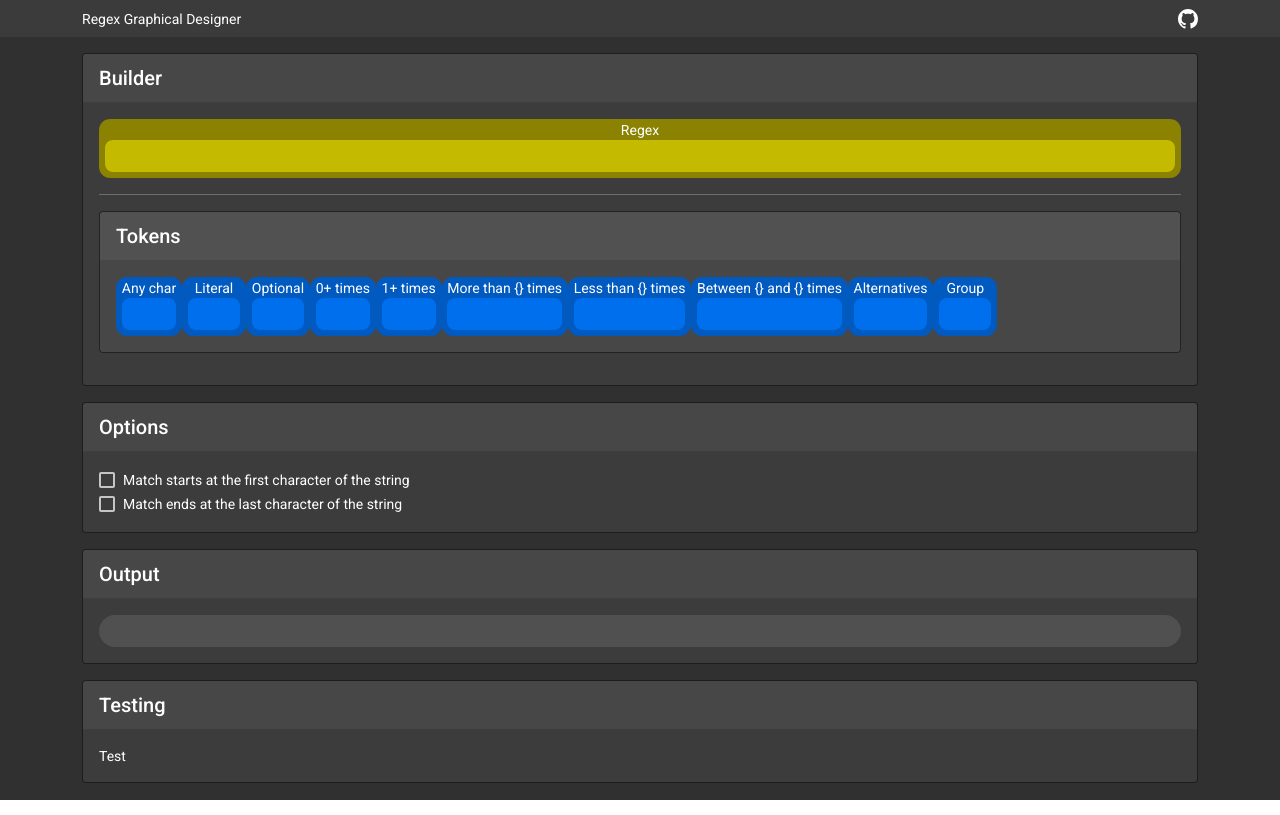
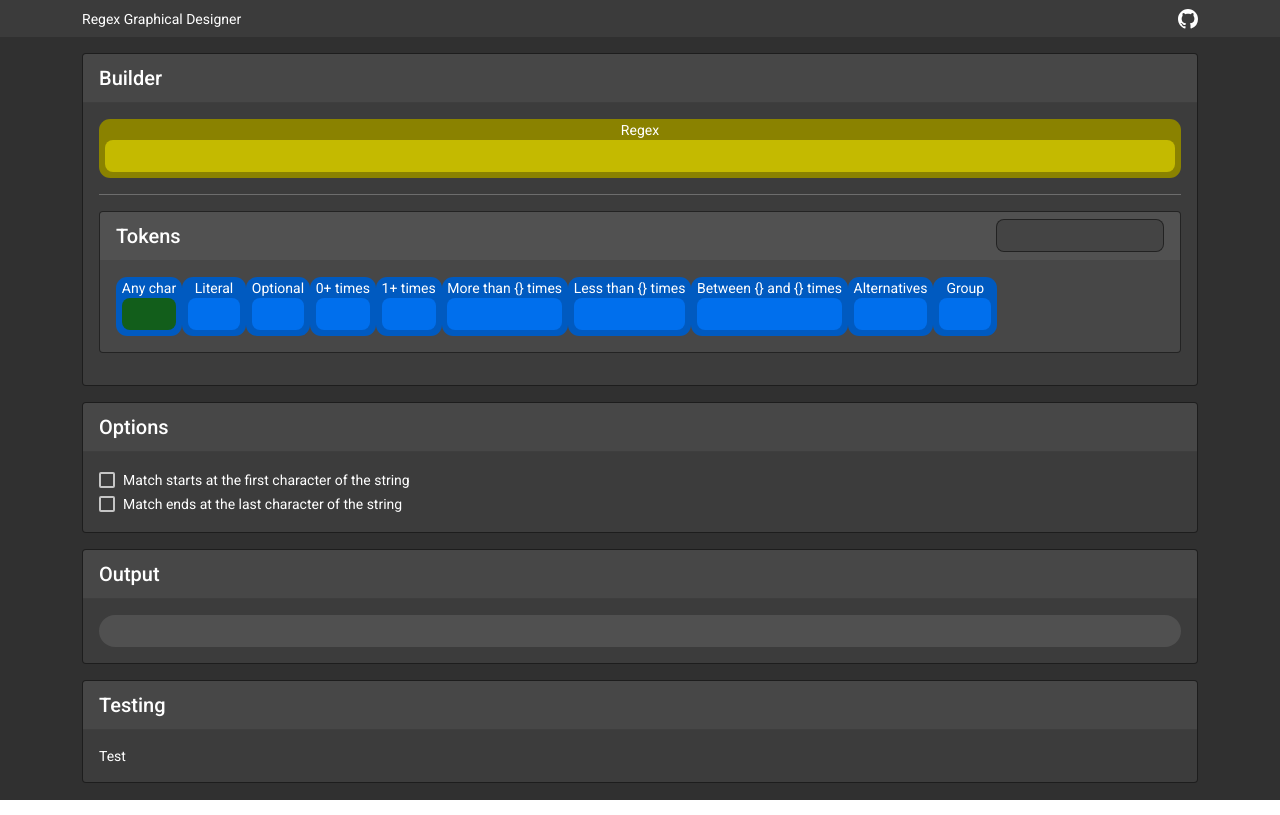
Before and after one commit to cau777/GraphicalRegexDesigner, an Angular app: page / in a window 1280 px wide. Built offline with nearby package versions, Linux system fonts and the light colour scheme.

Commit message:
Add search bar

```diff
--- a/src/app/app.module.ts
+++ b/src/app/app.module.ts
@@ -16,6 +16,8 @@ import {AvailableTokensComponent} from './available-tokens/available-tokens.comp
 import {RegexTokenComponent} from './regex-token/regex-token.component';
 import {BasicModule} from "./basic/basic.module";
 import { RegexTokenDisposalComponent } from './regex-token-disposal/regex-token-disposal.component';
+import {MatFormFieldModule} from "@angular/material/form-field";
+import {MatInputModule} from "@angular/material/input";
 
 @NgModule({
     declarations: [
@@ -37,6 +39,8 @@ import { RegexTokenDisposalComponent } from './regex-token-disposal/regex-token-
         BrowserAnimationsModule,
         MatCheckboxModule,
         BasicModule,
+        MatFormFieldModule,
+        MatInputModule
     ],
     providers: [],
     bootstrap: [AppComponent]
--- a/src/app/available-tokens/available-tokens.component.html
+++ b/src/app/available-tokens/available-tokens.component.html
@@ -1,4 +1,9 @@
 <app-card [title]="'Tokens'">
+    <!--suppress HtmlUnknownBooleanAttribute -->
+    <ng-container cardHeader>
+        <input matInput class="ms-auto simple-input" (input)="onInputQuery($event)"/>
+    </ng-container>
+
     <div class="tokens">
         <ng-container *ngFor="let token of getTokens(); let i = index">
         <span (mousedown)="dragService.startDragging(token.clone())">
--- a/src/app/available-tokens/available-tokens.component.less
+++ b/src/app/available-tokens/available-tokens.component.less
@@ -3,3 +3,7 @@
     flex-wrap: wrap;
     flex-direction: row;
 }
+
+input {
+    float: right;
+}
--- a/src/app/available-tokens/available-tokens.component.ts
+++ b/src/app/available-tokens/available-tokens.component.ts
@@ -1,4 +1,4 @@
-import {Component, Input} from '@angular/core';
+import {Component} from '@angular/core';
 import {RegexToken} from "../models/RegexToken";
 import {DragService} from "../drag.service";
 
@@ -8,14 +8,13 @@ import {DragService} from "../drag.service";
   styleUrls: ['./available-tokens.component.less']
 })
 export class AvailableTokensComponent {
-    @Input()
-    public query?: string;
+    private query= "";
 
     public constructor(public dragService: DragService) {
     }
 
     private static readonly AllTokens = [
-        new RegexToken("Any char", "#006FED", "#005ac0", false),
+        new RegexToken("Any char", "#125E1B", "#005ac0", false),
         new RegexToken("Literal", "#006FED", "#005ac0", false),
 
         new RegexToken("Optional", "#006FED", "#005ac0", true),
@@ -38,4 +37,8 @@ export class AvailableTokensComponent {
 
         return tokens;
     }
+
+    public onInputQuery(e: Event){
+        this.query = (e.target as HTMLInputElement).value;
+    }
 }
--- a/src/app/basic/card/card.component.html
+++ b/src/app/basic/card/card.component.html
@@ -1,9 +1,11 @@
 <div class="card light-6 black-border mb-3">
     <div class="card-header light-6">
-        <h2 class="mb-0 text-bolder">
-            {{ title }}
-        </h2>
-        <ng-content select="[header]"></ng-content>
+        <div class="d-flex flex-row flex-wrap">
+            <h2 class="mb-0 text-bolder">
+                {{ title }}
+            </h2>
+            <ng-content select="[cardHeader]"></ng-content>
+        </div>
     </div>
     <div class="card-body">
         <ng-content></ng-content>
--- a/src/styles.less
+++ b/src/styles.less
@@ -5,9 +5,10 @@
 html, body { height: 100%; }
 body { margin: 0; font-family: Roboto, "Helvetica Neue", sans-serif; }
 
-@lightIntervals: range(1, 20, 1);
+@primary: #9c27b0;
+@primaryLighter: lighten(@primary, 20%);
 
-each(@lightIntervals, {
+each(range(1, 20, 1), {
   .light-@{value} {
     background-color: rgba(255, 255, 255, (@value / 100));
   }
@@ -20,3 +21,16 @@ each(@lightIntervals, {
 .text-bolder {
     font-weight: 500!important;
 }
+
+input.simple-input {
+    .black-border();
+    background-color: rgba(0, 0, 0, 0.15);
+    color: white;
+    border-radius: 0.5rem;
+    padding: 0.2rem;
+}
+
+input.simple-input:focus {
+    outline: none!important;
+    border-color: @primaryLighter;
+}
```
